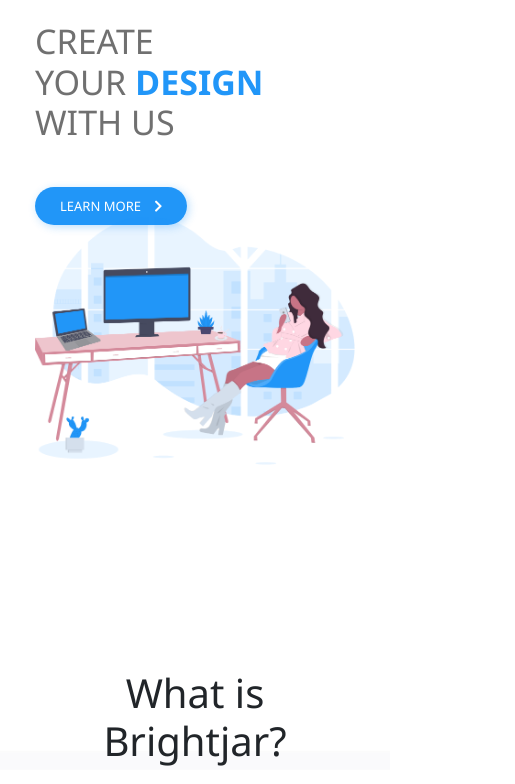
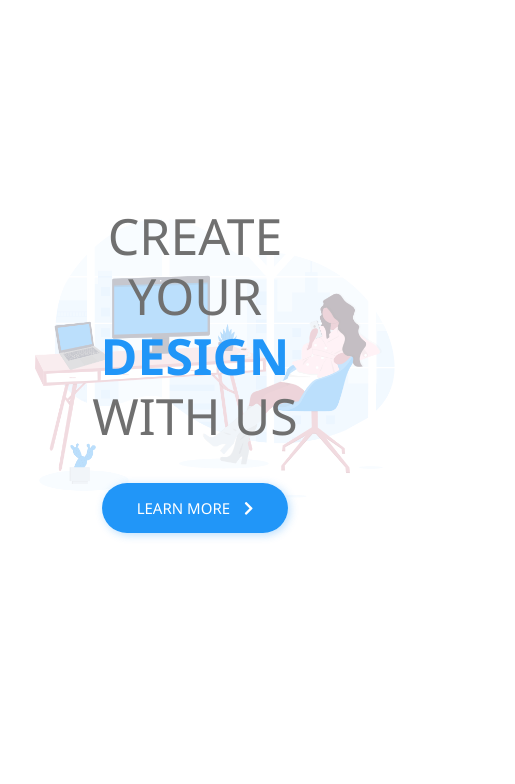
Before and after one commit to brightjar/brightjar.github.io, a plain HTML site: page index.html in a window 390 px wide. Shown: the part 60-844 px from the top of the page, 515 px wide, since content can reach past the window. Drawn offline with nearby package versions, Linux system fonts and the light colour scheme.

Commit message:
Edit responsive for mobile

```diff
--- a/sass/components/_button.scss
+++ b/sass/components/_button.scss
@@ -32,3 +32,11 @@
     padding: 10px 25px;
   }
 }
+
+@media(max-width: 575.98px) {
+  .btn-main {
+    font-size: 15px;
+    font-weight: 400;
+    padding: 15px 35px;
+  }
+}
--- a/sass/components/_responsive.scss
+++ b/sass/components/_responsive.scss
@@ -141,3 +141,42 @@
     }
   }
 }
+
+@media(max-width: 575.98px) {
+  #home {
+    height: 70vh;
+
+    .home {
+      height: 100%;
+      margin-top: 50px;
+      text-align: center;
+
+      .slogan {
+        h1 {
+          font-size: 50px;
+        }
+      }
+
+      .col-sm-7 {
+        position: absolute;
+        opacity: 0.3;
+        z-index: -1;
+      }
+    }
+  }
+
+  #portofolio {
+    height: auto;
+
+    .col-sm-6 {
+      margin-bottom: 30px;
+    }
+
+    .portofolio-body {
+      ul {
+        display: flex;
+        justify-content: space-between;
+      }
+    }
+  }
+}
```
Also changed, not shown: css/brightjar.css, 1 other file.
